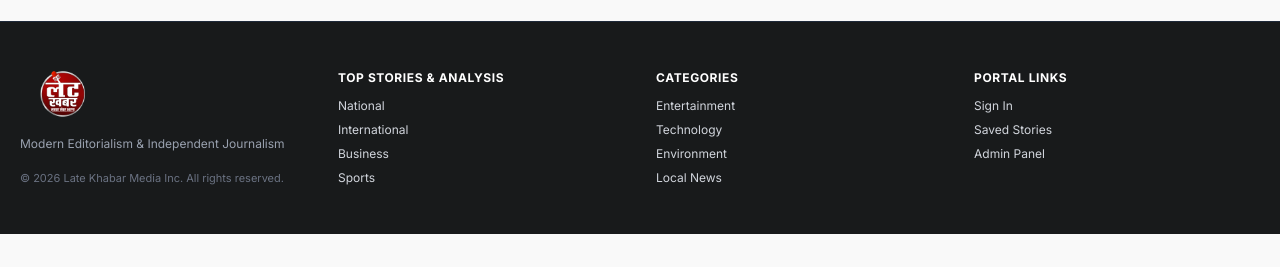
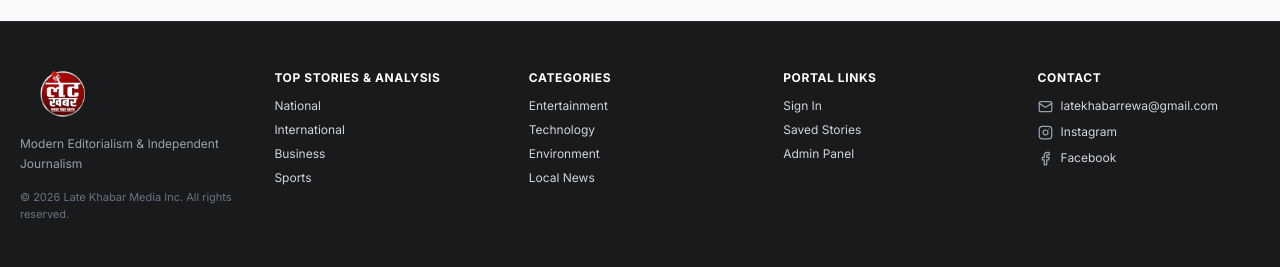
Before and after one commit to amanpandey8120/Latekhabar, a React (Vite) app: page / in a window 1280 px wide. Shown: the part 589-856 px from the top of the page. Before the commit the page ends 823 px from the top, so only its background shows below. Built offline with nearby package versions, Linux system fonts and the light colour scheme; no server answers; the database is empty; a web font is replaced by a local one.

Commit message:
feat: add Late Khabar branding and social contact links

```diff
--- a/src/components/common/Footer.tsx
+++ b/src/components/common/Footer.tsx
@@ -1,16 +1,53 @@
 import React from 'react';
 import { Link } from 'react-router-dom';
 import { useLanguage } from '../../context/LanguageContext';
+import { Mail } from 'lucide-react';
+
+const InstagramIcon: React.FC<{ size?: number; className?: string }> = ({ size = 15, className = '' }) => (
+  <svg
+    width={size}
+    height={size}
+    viewBox="0 0 24 24"
+    fill="none"
+    stroke="currentColor"
+    strokeWidth="2"
+    strokeLinecap="round"
+    strokeLinejoin="round"
+    className={className}
+    aria-hidden="true"
+  >
+    <rect width="20" height="20" x="2" y="2" rx="5" ry="5" />
+    <path d="M16 11.37A4 4 0 1 1 12.63 8 4 4 0 0 1 16 11.37z" />
+    <line x1="17.5" x2="17.51" y1="6.5" y2="6.5" />
+  </svg>
+);
+
+const FacebookIcon: React.FC<{ size?: number; className?: string }> = ({ size = 15, className = '' }) => (
+  <svg
+    width={size}
+    height={size}
+    viewBox="0 0 24 24"
+    fill="none"
+    stroke="currentColor"
+    strokeWidth="2"
+    strokeLinecap="round"
+    strokeLinejoin="round"
+    className={className}
+    aria-hidden="true"
+  >
+    <path d="M18 2h-3a5 5 0 0 0-5 5v3H7v4h3v8h4v-8h3l1-4h-4V7a1 1 0 0 1 1-1h3z" />
+  </svg>
+);
 
 export const Footer: React.FC = () => {
   const { t } = useLanguage();
 
   return (
     <footer className="w-full bg-[#181a1b] text-gray-300 border-t border-gray-800 mt-16 py-12">
-      <div className="max-w-container-max mx-auto px-gutter grid grid-cols-1 md:grid-cols-4 gap-8">
+      <div className="max-w-container-max mx-auto px-gutter grid grid-cols-1 sm:grid-cols-2 md:grid-cols-3 lg:grid-cols-5 gap-8">
         {/* Brand Column */}
-        <div className="space-y-4">
-          <Link to="/" className="flex items-center">
+        <div className="space-y-4 sm:col-span-2 md:col-span-1">
+          <Link to="/" className="flex items-center" aria-label="Late Khabar Home">
             <img src="/logo.png" alt="Late Khabar" className="h-12 w-auto object-contain" />
           </Link>
           <p className="text-xs text-gray-400 font-article-body leading-relaxed">
@@ -58,6 +95,49 @@ export const Footer: React.FC = () => {
             <li><Link to="/admin/login" className="hover:text-primary transition-colors">{t('adminPanel')}</Link></li>
           </ul>
         </div>
+
+        {/* Contact & Social Links */}
+        <div>
+          <h4 className="text-xs font-bold uppercase tracking-wider text-white mb-3 font-metadata">
+            {t('contact')}
+          </h4>
+          <ul className="space-y-2.5 text-xs font-article-body">
+            <li>
+              <a
+                href="mailto:latekhabarrewa@gmail.com"
+                className="flex items-center gap-2 hover:text-primary transition-colors group"
+                aria-label="Send email to Late Khabar at latekhabarrewa@gmail.com"
+              >
+                <Mail size={15} className="text-gray-400 group-hover:text-primary flex-shrink-0" />
+                <span className="truncate">latekhabarrewa@gmail.com</span>
+              </a>
+            </li>
+            <li>
+              <a
+                href="https://www.instagram.com/latekhabar?utm_source=ig_web_button_share_sheet&stkn=ZDNlZDc0MzIxNw=="
+                target="_blank"
+                rel="noopener noreferrer"
+                className="flex items-center gap-2 hover:text-primary transition-colors group"
+                aria-label="Follow Late Khabar on Instagram"
+              >
+                <InstagramIcon size={15} className="text-gray-400 group-hover:text-primary flex-shrink-0" />
+                <span>Instagram</span>
+              </a>
+            </li>
+            <li>
+              <a
+                href="https://www.facebook.com/latekhabarrewa"
+                target="_blank"
+                rel="noopener noreferrer"
+                className="flex items-center gap-2 hover:text-primary transition-colors group"
+                aria-label="Follow Late Khabar on Facebook"
+              >
+                <FacebookIcon size={15} className="text-gray-400 group-hover:text-primary flex-shrink-0" />
+                <span>Facebook</span>
+              </a>
+            </li>
+          </ul>
+        </div>
       </div>
     </footer>
   );
--- a/src/context/LanguageContext.tsx
+++ b/src/context/LanguageContext.tsx
@@ -33,6 +33,8 @@ export const TRANSLATIONS: Dictionary = {
   savedNews: { en: 'Saved Stories', hi: 'सहेजे गए लेख' },
   onboarding: { en: 'Preferences', hi: 'प्राथमिकताएं' },
   adminPanel: { en: 'Admin Panel', hi: 'एडमिन पैनल' },
+  contact: { en: 'Contact', hi: 'संपर्क' },
+  followUs: { en: 'Follow Us', hi: 'फॉलो करें' },
   language: { en: 'EN / HI', hi: 'हिन्दी / EN' },
 
   // Authentication & Signup
```
Also changed, not shown: 1 other file (tests, documents, lock files or other folders).
